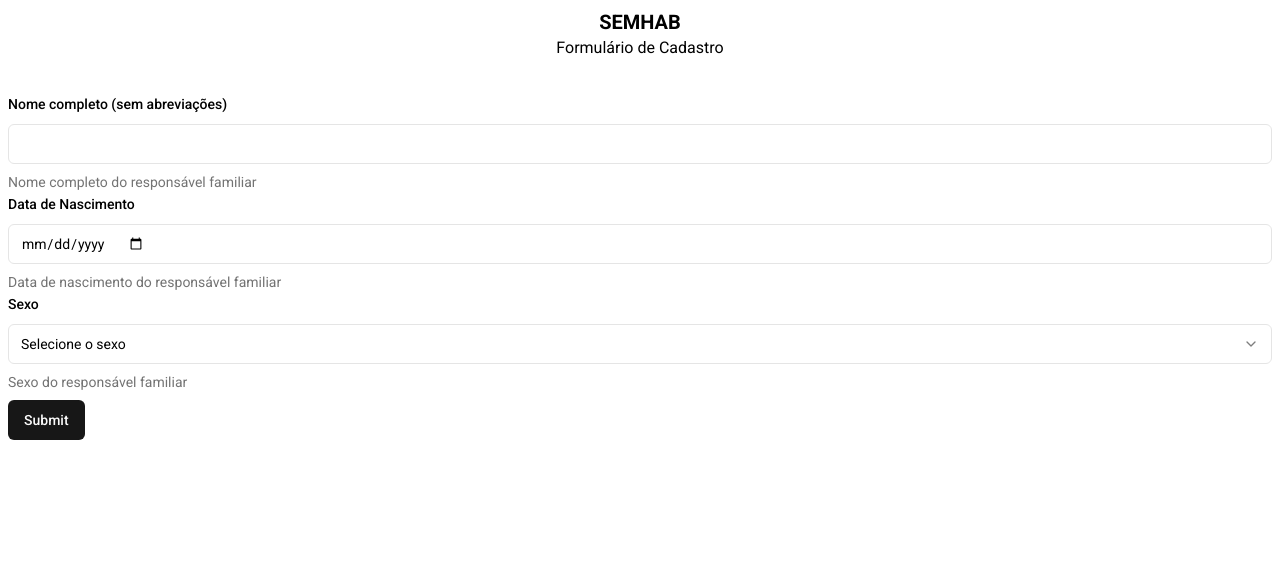
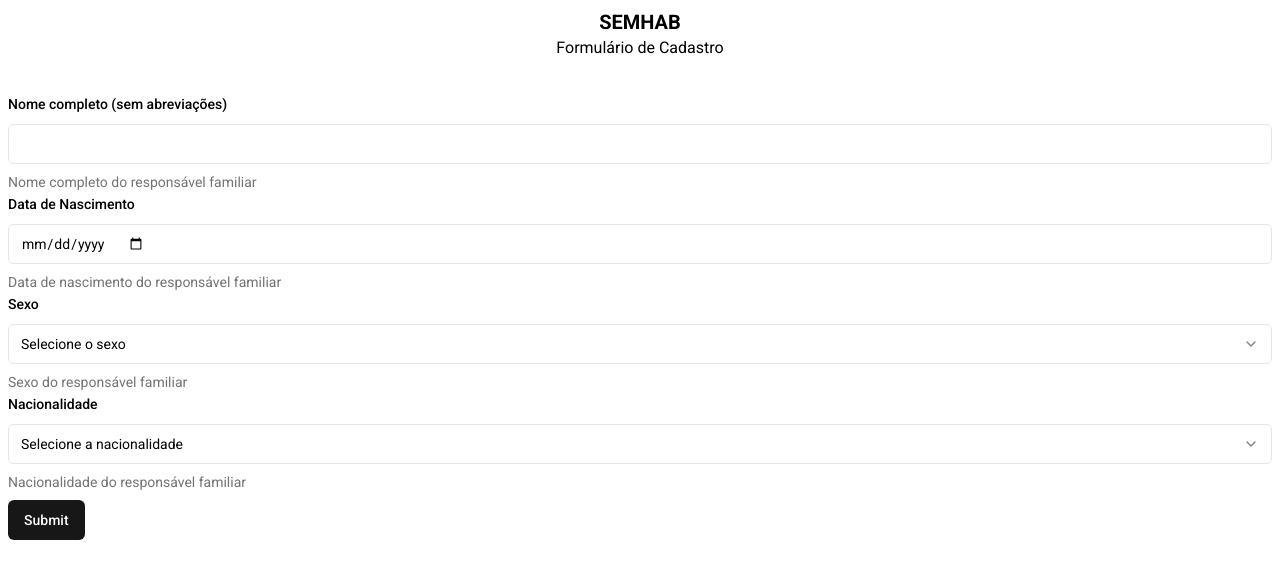
Before and after one commit to joaopedroaat/cadastro-semhab, a React (Vite) app: page / in a window 1280 px wide. Shown: the top 578 px of the page. Built offline with nearby package versions, Linux system fonts and the light colour scheme.

Commit message:
Add nationality field

```diff
--- a/src/App.tsx
+++ b/src/App.tsx
@@ -31,6 +31,11 @@ const FormSchema = z.object({
       message: "Sexo deve ser especificado",
     }),
     z.literal("female"),
+  ]),
+  nationality: z.union([
+    z.literal("brazilian", { message: "Nacionalidade deve ser especificada" }),
+    z.literal("brazilian naturalized"),
+    z.literal("foreign"),
   ]),
 });
 
@@ -119,6 +124,37 @@ export function App() {
               )}
             />
 
+            <FormField
+              control={form.control}
+              name="nationality"
+              render={({ field }) => (
+                <FormItem>
+                  <FormLabel>Nacionalidade</FormLabel>
+                  <Select
+                    onValueChange={field.onChange}
+                    defaultValue={field.value}
+                  >
+                    <FormControl>
+                      <SelectTrigger>
+                        <SelectValue placeholder="Selecione a nacionalidade" />
+                      </SelectTrigger>
+                    </FormControl>
+                    <SelectContent>
+                      <SelectItem value="brazilian">Brasileira</SelectItem>
+                      <SelectItem value="brazilian naturalized">
+                        Brasileira naturalizado
+                      </SelectItem>
+                      <SelectItem value="foreign">Estrangeira</SelectItem>
+                    </SelectContent>
+                  </Select>
+                  <FormDescription>
+                    Nacionalidade do responsável familiar
+                  </FormDescription>
+                  <FormMessage />
+                </FormItem>
+              )}
+            />
+
             <Button className="mt-2" type="submit">
               Submit
             </Button>
```
